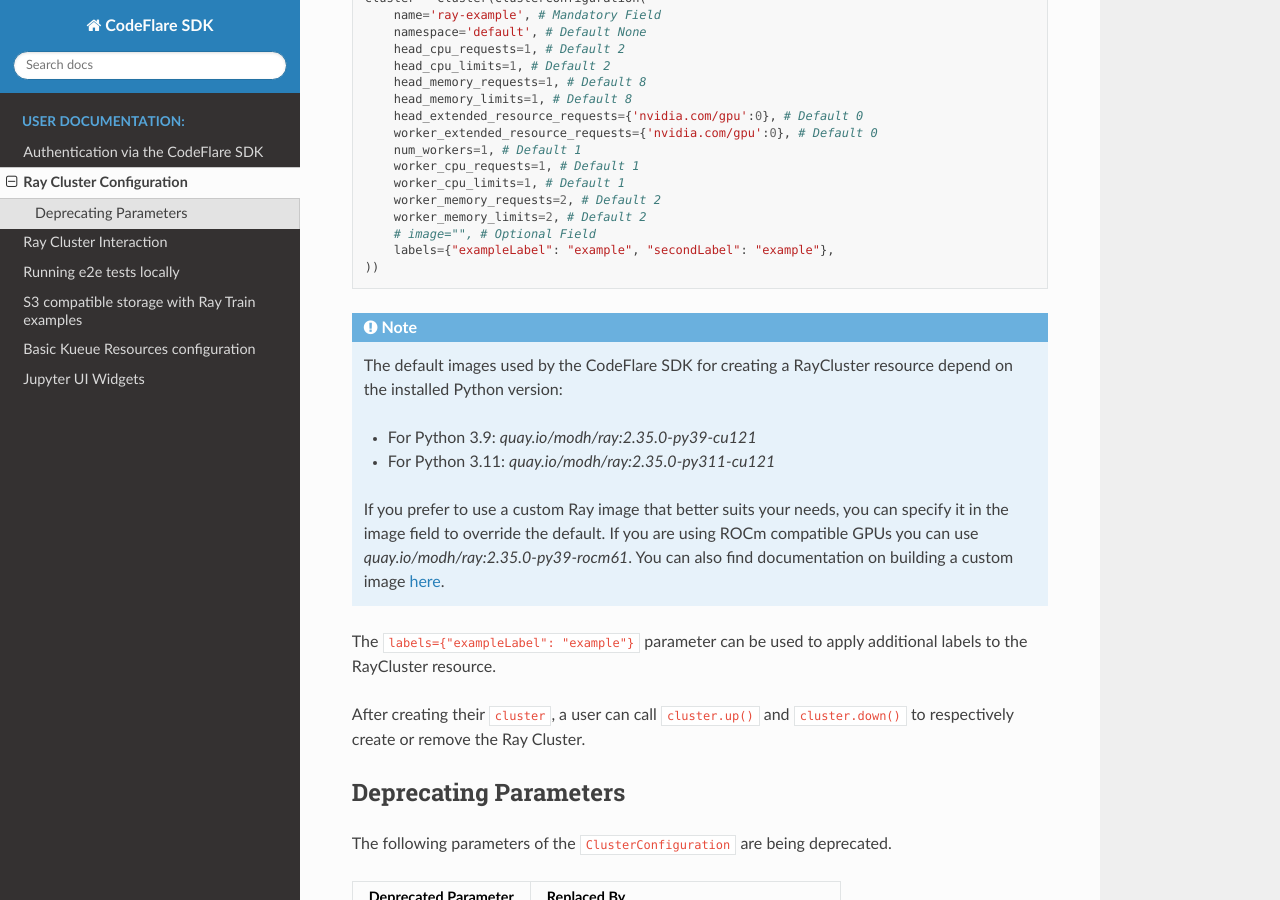
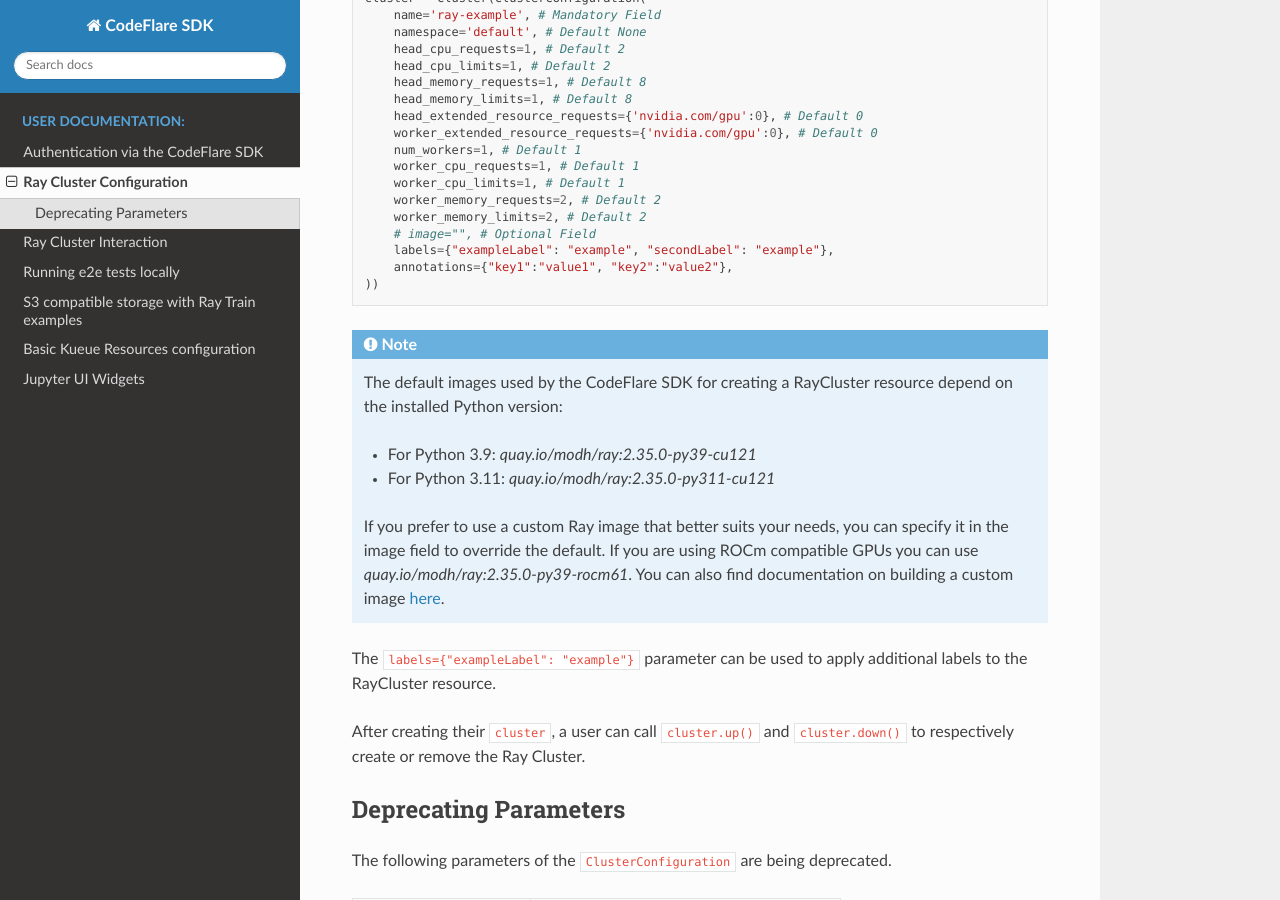
Before and after one commit to project-codeflare/codeflare-sdk, a Sphinx documentation site: the page built from docs/sphinx/user-docs/cluster-configuration.rst, in a window 1280 px wide and 900 px high, scrolled down 312 px. Built offline with Sphinx 7.4.7 and the Read the Docs theme 3.1.0, drawn with Linux system fonts in a browser that asks for light colours; pages that are not in the unit, such as notebooks, are missing from menus.

Commit message:
docs: update user docs with annotations parameter example

```diff
--- a/docs/sphinx/user-docs/cluster-configuration.rst
+++ b/docs/sphinx/user-docs/cluster-configuration.rst
@@ -26,6 +26,7 @@
        worker_memory_limits=2, # Default 2
        # image="", # Optional Field
        labels={"exampleLabel": "example", "secondLabel": "example"},
+       annotations={"key1":"value1", "key2":"value2"},
    ))
 
 .. note::
```
